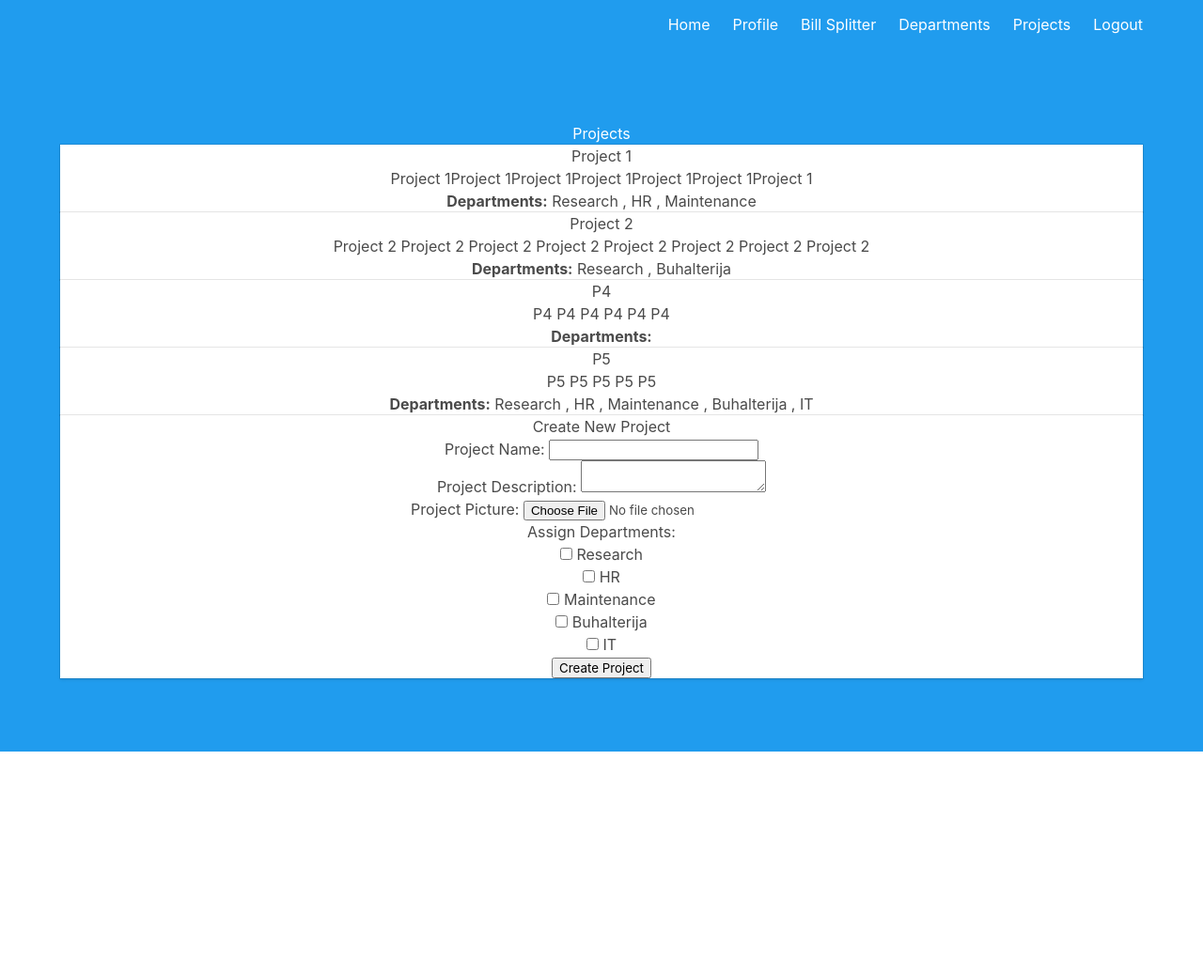
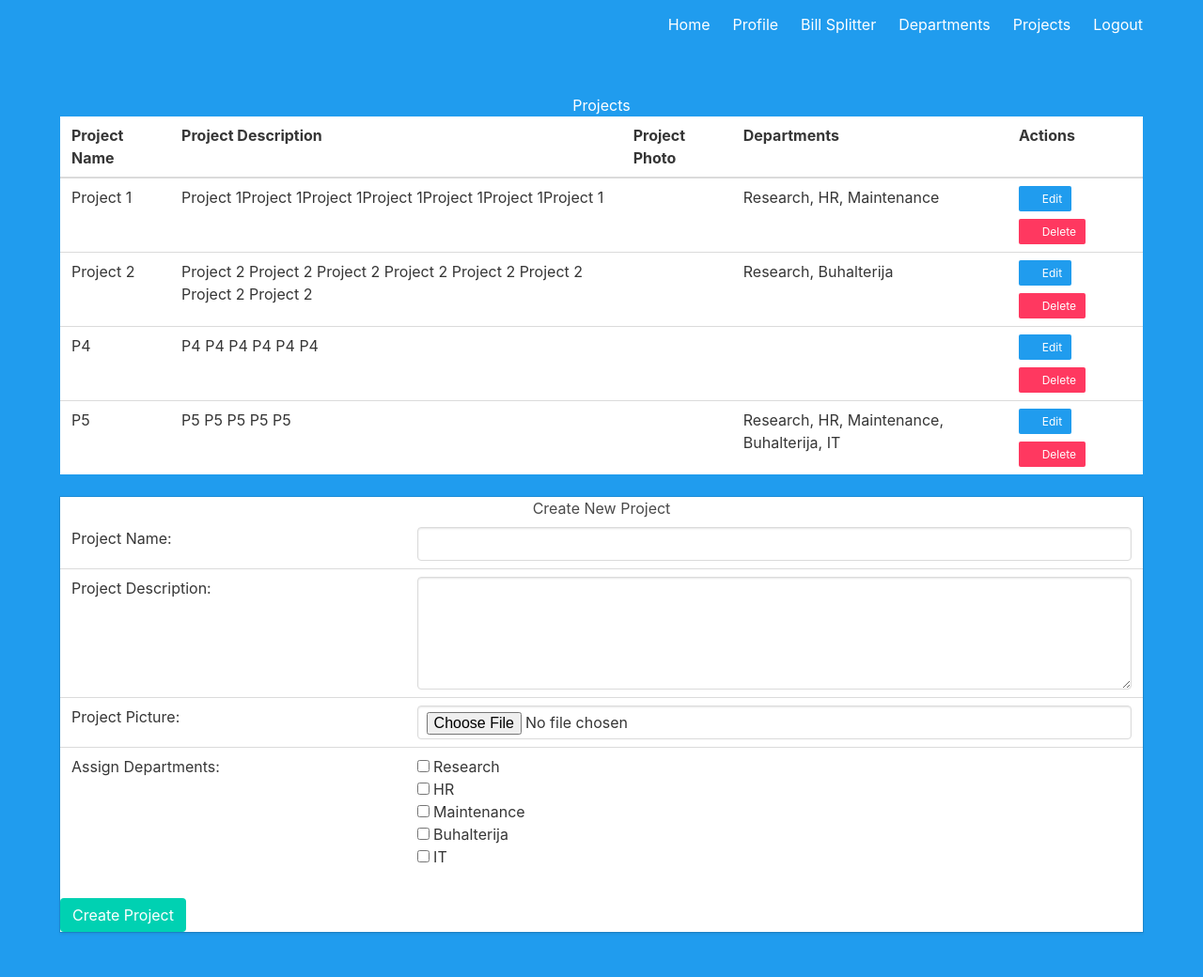
Before and after one commit to freakazoidas/PlantApp, a Flask app: page /departments/projects in a window 1280 px wide. Shown: the whole page at 94% size. Before the commit the page ends 800 px from the top, so only its background shows below. Run offline with Flask 3, Linux system fonts and the light colour scheme; a user stored in the database is signed in; some libraries are stand-ins or nearby versions.

Commit message:
Projects pages looks and works properly.

```diff
--- a/project/templates/projects.html
+++ b/project/templates/projects.html
@@ -2,56 +2,108 @@
 <div class="container mt-5">
   <h1 class="mb-4">Projects</h1>
 
+  <table class="table">
+    <thead>
+      <tr>
+        <th>Project Name</th>
+        <th>Project Description</th>
+        <th>Project Photo</th>
+        <th>Departments</th>
+        <th>Actions</th>
+      </tr>
+    </thead>
+    <tbody>
       {% for project in projects %}
-  <div class="card mb-5">
-    <div class="card-body">
-      <h2 class="card-title">{{ project.project_name }}</h2>
-      <p class="card-text">{{ project.project_description }}</p>
+      <tr>
+        <td>{{ project.project_name }}</td>
+        <td>{{ project.project_description }}</td>
+        <td>
           {% if project.project_picture %}
           <img
             src="{{ url_for('static', filename='images/' + project.project_picture) }}"
             alt="{{ project.project_name }}"
-        class="img-fluid mb-3"
+            class="img-fluid"
           />
           {% endif %}
-      <p class="card-text">
-        <strong>Departments:</strong> {% for department in project.departments
-        %} {{ department.department.department_name }} {% if not loop.last %},
-        {% endif %} {% endfor %}
-      </p>
+        </td>
+        <td>
+          {% for department in project.departments %} {{
+          department.department.department_name }}{% if not loop.last %}, {%
+          endif %} {% endfor %}
+        </td>
+        <td>
+          <div class="buttons">
+            <a
+              href="{{ url_for('departments.project', project_id=project.id) }}"
+              class="button is-info is-small"
+            >
+              <span class="icon"><i class="fas fa-edit"></i></span>
+              <span>Edit</span>
+            </a>
+            <form
+              action="{{ url_for('departments.delete_project', project_id=project.id) }}"
+              method="POST"
+              style="display: inline-block"
+            >
+              <input type="hidden" name="_method" value="DELETE" />
+              <button type="submit" class="button is-danger is-small">
+                <span class="icon"><i class="fas fa-trash"></i></span>
+                <span>Delete</span>
+              </button>
+            </form>
           </div>
-  </div>
+        </td>
+      </tr>
       {% endfor %}
+    </tbody>
+  </table>
 
   <div class="card mb-5">
     <div class="card-body">
       <h2 class="card-title">Create New Project</h2>
       <form method="post" enctype="multipart/form-data">
-        <div class="mb-3">
-          <label for="project_name" class="form-label">Project Name:</label>
-          <input
-            type="text"
-            class="form-control"
-            name="project_name"
-            required
-          />
-        </div>
-        <div class="mb-3">
+        <table class="table is-fullwidth">
+          <tbody>
+            <tr>
+              <td>
+                <label for="project_name" class="form-label"
+                  >Project Name:</label
+                >
+              </td>
+              <td>
+                <input type="text" class="input" name="project_name" required />
+              </td>
+            </tr>
+            <tr>
+              <td>
                 <label for="project_description" class="form-label"
                   >Project Description:</label
                 >
-          <textarea class="form-control" name="project_description"></textarea>
-        </div>
-        <div class="mb-3">
+              </td>
+              <td>
+                <textarea
+                  class="textarea"
+                  name="project_description"
+                ></textarea>
+              </td>
+            </tr>
+            <tr>
+              <td>
                 <label for="project_picture" class="form-label"
                   >Project Picture:</label
                 >
-          <input type="file" class="form-control" name="project_picture" />
-        </div>
-        <div class="mb-3">
+              </td>
+              <td>
+                <input type="file" class="input" name="project_picture" />
+              </td>
+            </tr>
+            <tr>
+              <td>
                 <label for="department_ids" class="form-label"
                   >Assign Departments:</label
                 >
+              </td>
+              <td>
                 {% for department in departments %}
                 <div class="form-check">
                   <input
@@ -69,9 +121,16 @@
                   </label>
                 </div>
                 {% endfor %}
+              </td>
+            </tr>
+          </tbody>
+        </table>
+        <div class="field">
+          <div class="control">
+            <button type="submit" class="button is-primary">
+              Create Project
+            </button>
           </div>
-        <div>
-          <button type="submit" class="btn btn-primary">Create Project</button>
         </div>
       </form>
     </div>
```
Also changed, not shown: instance/db.sqlite. Lines whose indentation alone changed are shown as unchanged.
